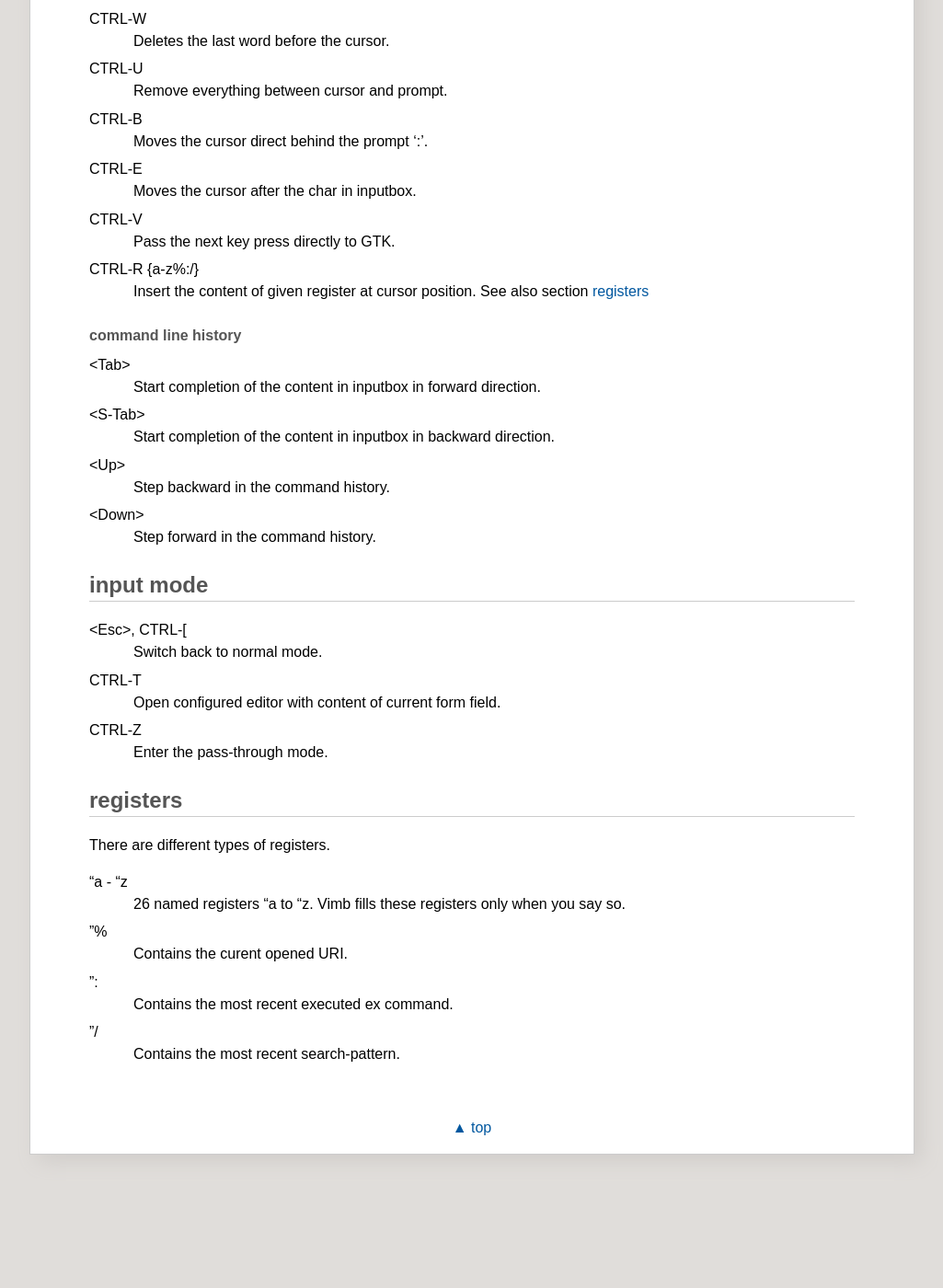
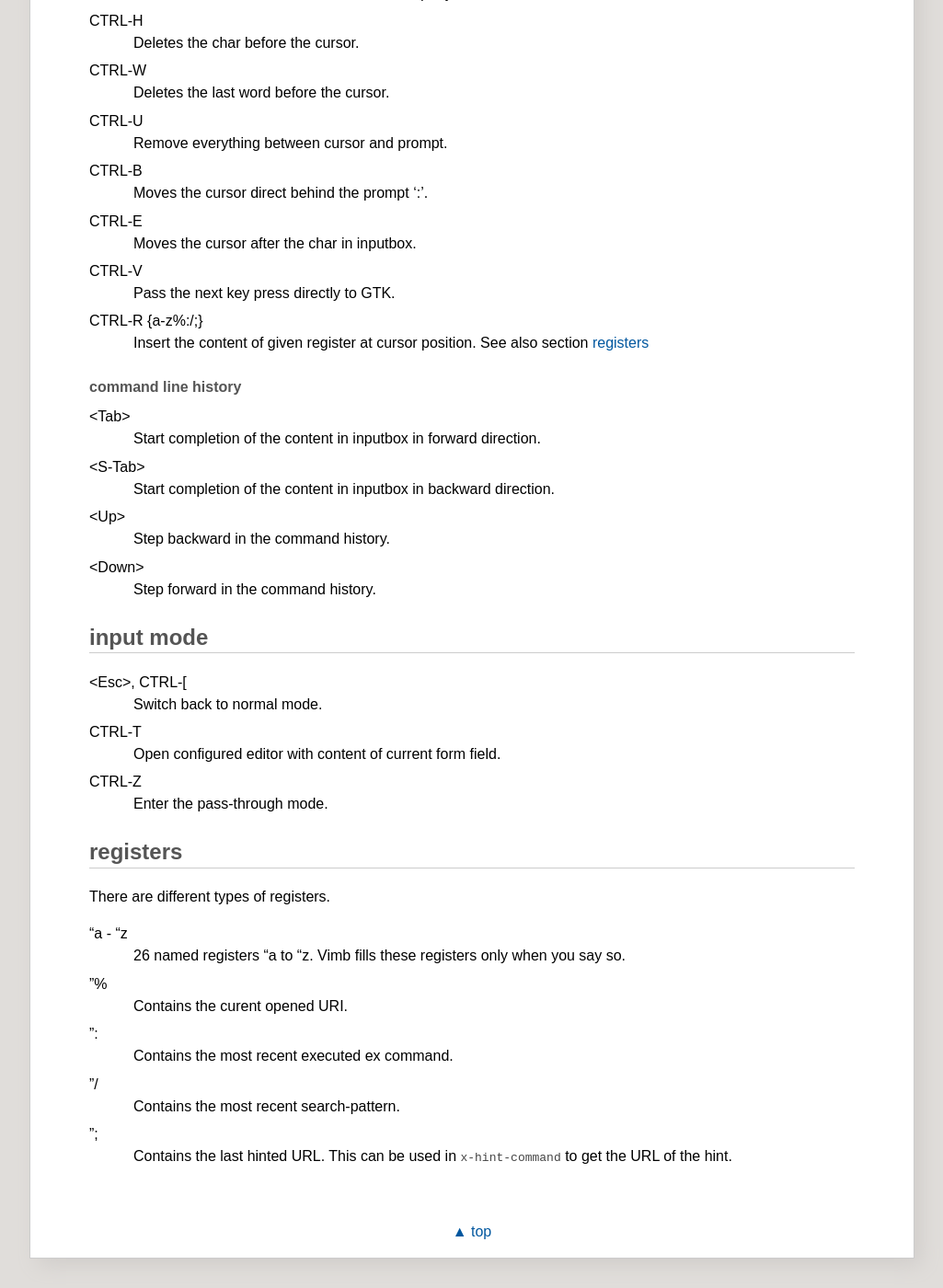
Before and after one commit to fanglingsu/vimb, a Jekyll site: the page built from keybindings.md, in a window 1280 px wide and 1400 px high, scrolled down 5400 px. Shown: the whole window at 92% size, without its empty margins (127-1152 px from the left). Built offline with Jekyll 4.4.1, drawn with Linux system fonts in a browser that asks for light colours; before the commit the page ends 6687 px from its top, so only the background shows below that; some of the changed text lies outside the part shown.

Commit message:
Added new ;x hint mode and "; register.

```diff
--- a/keybindings.md
+++ b/keybindings.md
@@ -223,6 +223,10 @@
 : Push the hint's URL to the end of the read it later queue like the ':qpush'
   command. This is only available if vimb was compiled with QUEUE feature.
 
+;x
+: Hints like `;o` but instead of opening the hinted URI, the configured
+  `x-hint-command` is run in vimb.
+
 ;y
 : Yank hint's destination location into primary and secondary clipboard.
 
@@ -312,7 +316,7 @@
 CTRL-V
 : Pass the next key press directly to GTK.
 
-CTRL-R {a-z%:/}
+CTRL-R {a-z%:/;}
 : Insert the content of given register at cursor position. See also section
   [registers](#registers)
 
@@ -359,3 +363,7 @@
 
 "/
 : Contains the most recent search-pattern.
+
+";
+: Contains the last hinted URL. This can be used in `x-hint-command` to get
+  the URL of the hint.
```
